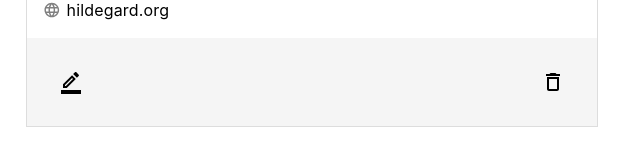
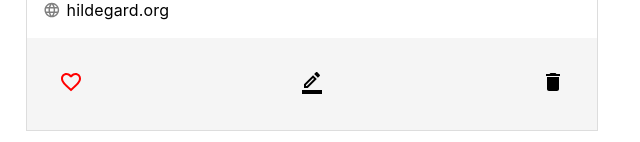
Before and after one commit to ilaydaozdemir/CartCase, a React (Create React App) app: page / in a window 1280 px wide. Shown: the part 523-665 px from the top of the page, without its empty margins (0-640 px from the left). Built offline with nearby package versions, Linux system fonts and the light colour scheme.

Commit message:
Add Like Button

```diff
--- a/src/components/CartItem.js
+++ b/src/components/CartItem.js
@@ -6,8 +6,9 @@ import styled from 'styled-components'
 import EmailOutlinedIcon from '@mui/icons-material/EmailOutlined';
 import LocalPhoneOutlinedIcon from '@mui/icons-material/LocalPhoneOutlined';
 import LanguageOutlinedIcon from '@mui/icons-material/LanguageOutlined';
-import DeleteOutlineOutlinedIcon from '@mui/icons-material/DeleteOutlineOutlined';
+import DeleteIcon from '@mui/icons-material/Delete';
 import BorderColorOutlinedIcon from '@mui/icons-material/BorderColorOutlined';
+import LikeBtn from './LikeBtn'
 
 const CartItem = ({ id, name,
     email, phone, website }) => {
@@ -30,10 +31,9 @@ const CartItem = ({ id, name,
                     <div><LanguageOutlinedIcon className='icon' />{website}</div>
                 </div>
                 <div className='buttonArea'>
-
-                    {/*liked button */}
-                    <BorderColorOutlinedIcon />
-                    <DeleteOutlineOutlinedIcon onClick={() => dispatch(removeItem(id))} />
+                    <LikeBtn />
+                    <BorderColorOutlinedIcon className='editButton'/>
+                    <DeleteIcon className='deleteButton' onClick={() => dispatch(removeItem(id))} />
                 </div>
 
             </div>
@@ -83,5 +83,10 @@ img{
      &:hover {
           cursor: pointer;
         }
+        .deleteButton,.editButton{
+            &:hover{
+                color:#189ad4;
+            }
+        }
  }
 `
--- /dev/null
+++ b/src/components/LikeBtn.js
@@ -0,0 +1,19 @@
+import React, { useState } from 'react'
+import styled from "styled-components"
+import FavoriteBorderOutlinedIcon from '@mui/icons-material/FavoriteBorderOutlined';
+import FavoriteOutlinedIcon from '@mui/icons-material/FavoriteOutlined';
+
+const LikeBtn = () => {
+    const [like, setLike] = useState(false);
+    return (
+        <Conatiner onClick={() => setLike((prevLike) => !prevLike)}>
+            {like ? <FavoriteOutlinedIcon /> : <FavoriteBorderOutlinedIcon />}
+        </Conatiner>
+    )
+}
+
+export default LikeBtn
+
+const Conatiner = styled.div`
+ color:red
+`
```
